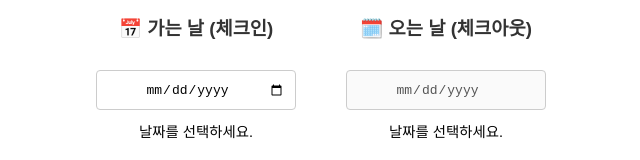
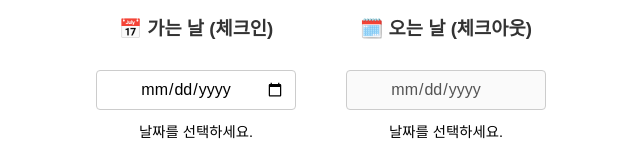
Before and after one commit to Roh37Chef/TRAI, a React (Vite) app in the folder frontend/: page /option3 in a window 1280 px wide. Shown: the part 294-454 px from the top of the page, without its empty margins (319-959 px from the left). Built offline with nearby package versions, Linux system fonts and the light colour scheme; what react-naver-maps would draw is missing.

Commit message:
Update Option3Page.jsx

```diff
--- a/frontend/src/pages/Option3Page.jsx
+++ b/frontend/src/pages/Option3Page.jsx
@@ -1,10 +1,8 @@
-// src/pages/Option3Page.jsx (react-datepicker 제거, HTML Input 대체 최종 버전)
+// src/pages/Option3Page.jsx (의존성 제거 및 HTML Input 대체 최종 버전)
 
 import React, { useState } from 'react';
 import { useNavigate } from 'react-router-dom';
-// ❌ 아래 두 줄은 삭제/제거되었습니다.
-// import DatePicker from 'react-datepicker';
-// import 'react-datepicker/dist/react-datepicker.css';
+// react-datepicker 관련 import는 모두 제거되었습니다.
 
 import LargeLogo from '../assets/logo1.jpg';
 
@@ -26,16 +24,17 @@ const inputStyle = {
     cursor: 'pointer',
     width: '200px',
     marginTop: '10px',
-    // HTML input[type=date] 스타일 추가
+    // HTML input[type=date] 스타일
     height: '40px',
+    fontFamily: 'inherit', // 기본 폰트 상속
 };
 
 const Option3Page = () => {
     const navigate = useNavigate();
-    const [goingDate, setGoingDate] = useState(''); // 문자열로 변경
-    const [comingDate, setComingDate] = useState(''); // 문자열로 변경
+    const [goingDate, setGoingDate] = useState(''); // YYYY-MM-DD 문자열 저장
+    const [comingDate, setComingDate] = useState(''); // YYYY-MM-DD 문자열 저장
 
-    // 오늘 날짜를 YYYY-MM-DD 형식으로 반환
+    // 오늘 날짜를 YYYY-MM-DD 형식으로 반환 (min 속성에 사용)
     const getToday = () => {
         const date = new Date();
         return date.toISOString().split('T')[0];
```
